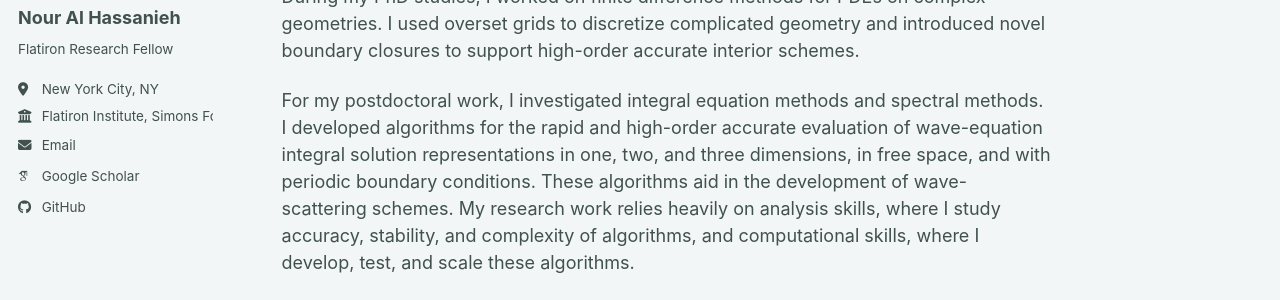
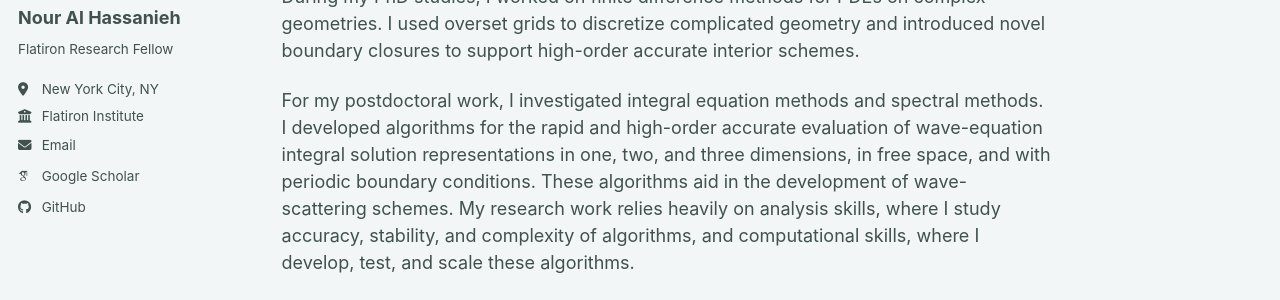
Before and after one commit to nalhassanieh/nalhassanieh.github.io, a Jekyll site: the page built from _pages/about.md, in a window 1280 px wide. Shown: the part 238-538 px from the top of the page. Built offline with Jekyll 4.4.1, drawn with Linux system fonts in a browser that asks for light colours; some web fonts are replaced; a script bundle is joined from its source files by our own code; library files that are not in the unit come from our copies.

Commit message:
Update _config.yml

```diff
--- a/_config.yml
+++ b/_config.yml
@@ -28,7 +28,7 @@ author:
   pronouns         : # example: "she/her"
   bio              : "Flatiron Research Fellow"
   location         : "New York City, NY"
-  employer         : "Flatiron Institute, Simons Foundation"
+  employer         : "Flatiron Institute"
   uri              : # URL
   email            : "nalhassanieh@flatironinstitute.org"
 
```
